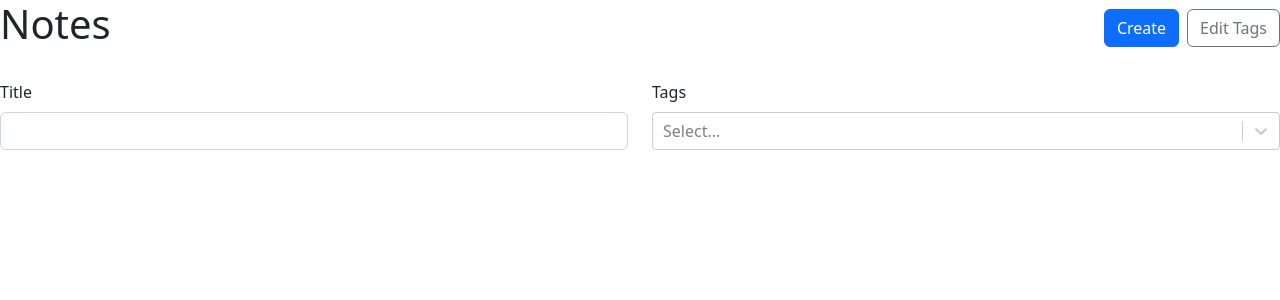
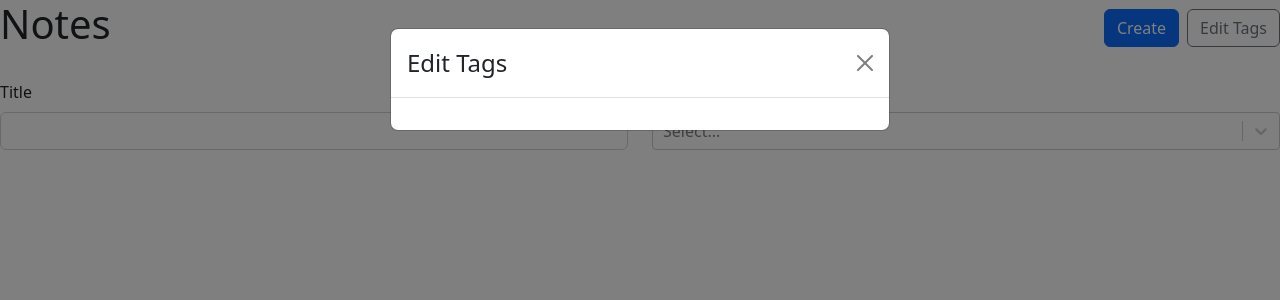
Before and after one commit to Hadzhi95/Markdown, a React (Vite) app in the folder vite-project/: page / in a window 1280 px wide. Both pictures are taken after a click on the button "Edit Tags". Shown: the top 300 px of the page. Built offline with nearby package versions, Linux system fonts and the light colour scheme.

Commit message:
editDeleteTagsModal

```diff
--- a/vite-project/src/App.tsx
+++ b/vite-project/src/App.tsx
@@ -71,9 +71,28 @@
     setTags(prev => [...prev, tag])
   }
 
+  function updateTag(id: string, label: string) {
+    setTags(prevTags => {
+      return prevTags.map(tag => {
+        if (tag.id === id) {
+          return { ...tag, label }
+        } else {
+          return tag
+        }
+      })
+    })
+  }
+
+  function deleteTag(id: string) {
+    setTags(prevTags => {
+      return prevTags.filter(tag => tag.id !== id)
+    })
+  }
+
   return (
     <Routes>
-      <Route path="/" element={<NoteList notes={notesWithTags} availableTags={tags} />} />
+      <Route path="/" element={<NoteList onUpdateTag={updateTag}
+        onDeleteTag={deleteTag} notes={notesWithTags} availableTags={tags} />} />
       <Route path="/new" element={<NewNote
         onSubmit={onCreateNote}
         onAddTag={addTag}
--- a/vite-project/src/NoteList.tsx
+++ b/vite-project/src/NoteList.tsx
@@ -1,5 +1,5 @@
 import { useMemo, useState } from "react";
-import { Badge, Button, Card, Col, Form, Row, Stack } from "react-bootstrap";
+import { Badge, Button, Card, Col, Form, Modal, Row, Stack } from "react-bootstrap";
 import { Link } from "react-router-dom";
 import ReactSelect from "react-select"
 import { Tag } from "./App";
@@ -13,14 +13,25 @@
 
 type NoteListProp = {
     availableTags: Tag[],
-    notes: SimplifiedNote[]
+    notes: SimplifiedNote[],
+    onDeleteTag: (id: string) => void
+    onUpdateTag: (id: string, label: string) => void
+}
+
+type EditTagsModalProps = {
+    show: boolean
+    availableTags: Tag[]
+    handleClose: () => void
+    onDeleteTag: (id: string) => void
+    onUpdateTag: (id: string, label: string) => void
 }
 
 
 
-export function NoteList({ availableTags, notes }: NoteListProp) {
+export function NoteList({ availableTags, notes, onDeleteTag, onUpdateTag }: NoteListProp) {
     const [selectedTags, setSelectedTags] = useState<Tag[]>([])
     const [title, setTitle] = useState('')
+    const [editTagsModalIsOpen, setEditTagsModalIsOpen] = useState(false)
 
     const filteredNotes = useMemo(() => {
         return notes.filter(note => {
@@ -46,7 +57,9 @@
                         <Link to="/new">
                             <Button variant="primary">Create</Button>
                         </Link>
-                        <Button variant="outline-secondary">Edit Tags</Button>
+                        <Button
+                            onClick={() => setEditTagsModalIsOpen(true)}
+                            variant="outline-secondary">Edit Tags</Button>
                     </Stack>
                 </Col>
             </Row>
@@ -89,6 +102,12 @@
                     </Col>
                 ))}
             </Row>
+            <EditTagsModal
+                onDeleteTag={onDeleteTag}
+                onUpdateTag={onUpdateTag}
+                show={editTagsModalIsOpen}
+                handleClose={() => setEditTagsModalIsOpen(false)}
+                availableTags={availableTags} />
         </>
     )
 }
@@ -123,3 +142,34 @@
     </Card>
 
 }
+
+function EditTagsModal({ availableTags, handleClose, show, onDeleteTag, onUpdateTag }: EditTagsModalProps) {
+    return (
+        <Modal show={show} onHide={handleClose}>
+            <Modal.Header closeButton>
+                <Modal.Title>Edit Tags</Modal.Title>
+            </Modal.Header>
+            <Modal.Body>
+                <Form>
+                    <Stack gap={2}>
+                        {availableTags.map(tag => (
+                            <Row key={tag.id}>
+                                <Col>
+                                    <Form.Control type="text" value={tag.label} onChange={e => onUpdateTag(tag.id, e.target.value)} />
+                                </Col>
+                                <Col xs="auto">
+                                    <Button
+                                        onClick={() => onDeleteTag(tag.id)}
+                                        variant="outline-danger"
+                                    >
+                                        &times;
+                                    </Button>
+                                </Col>
+                            </Row>
+                        ))}
+                    </Stack>
+                </Form>
+            </Modal.Body>
+        </Modal>
+    )
+}
```
